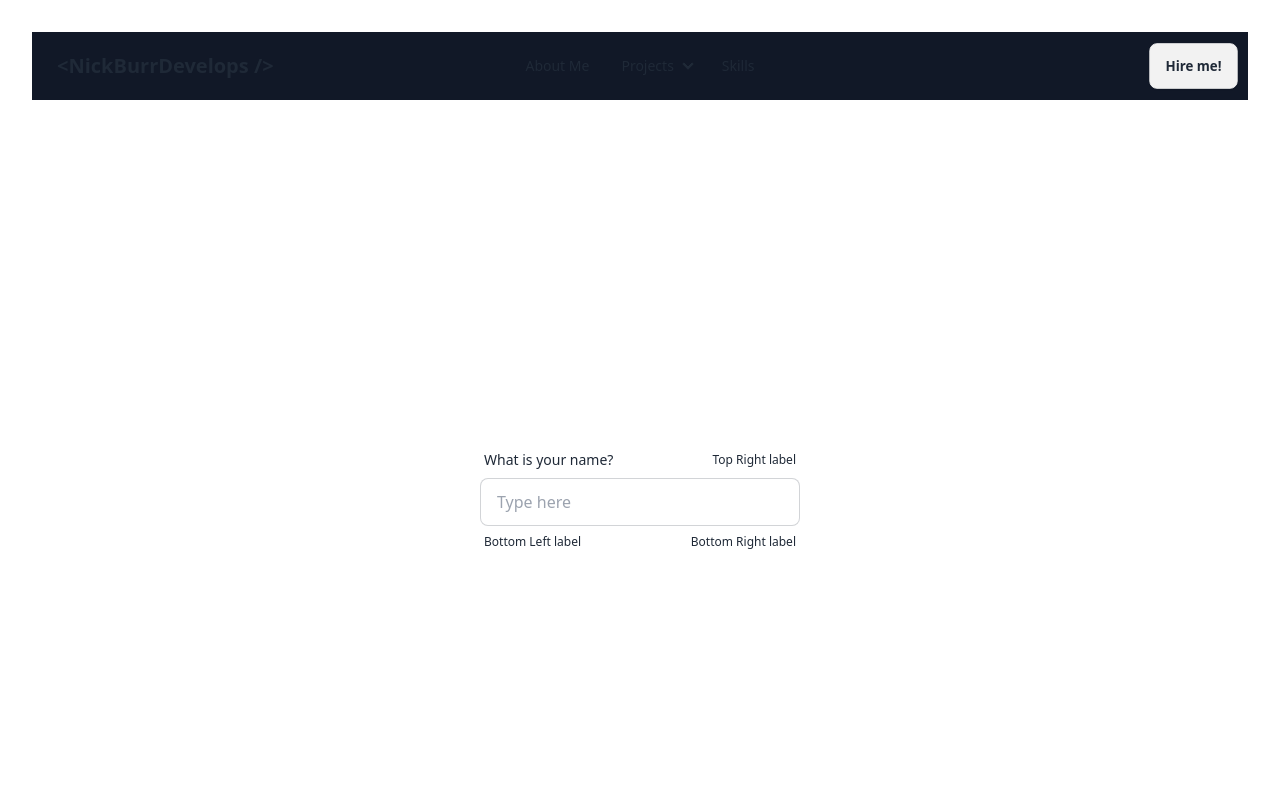
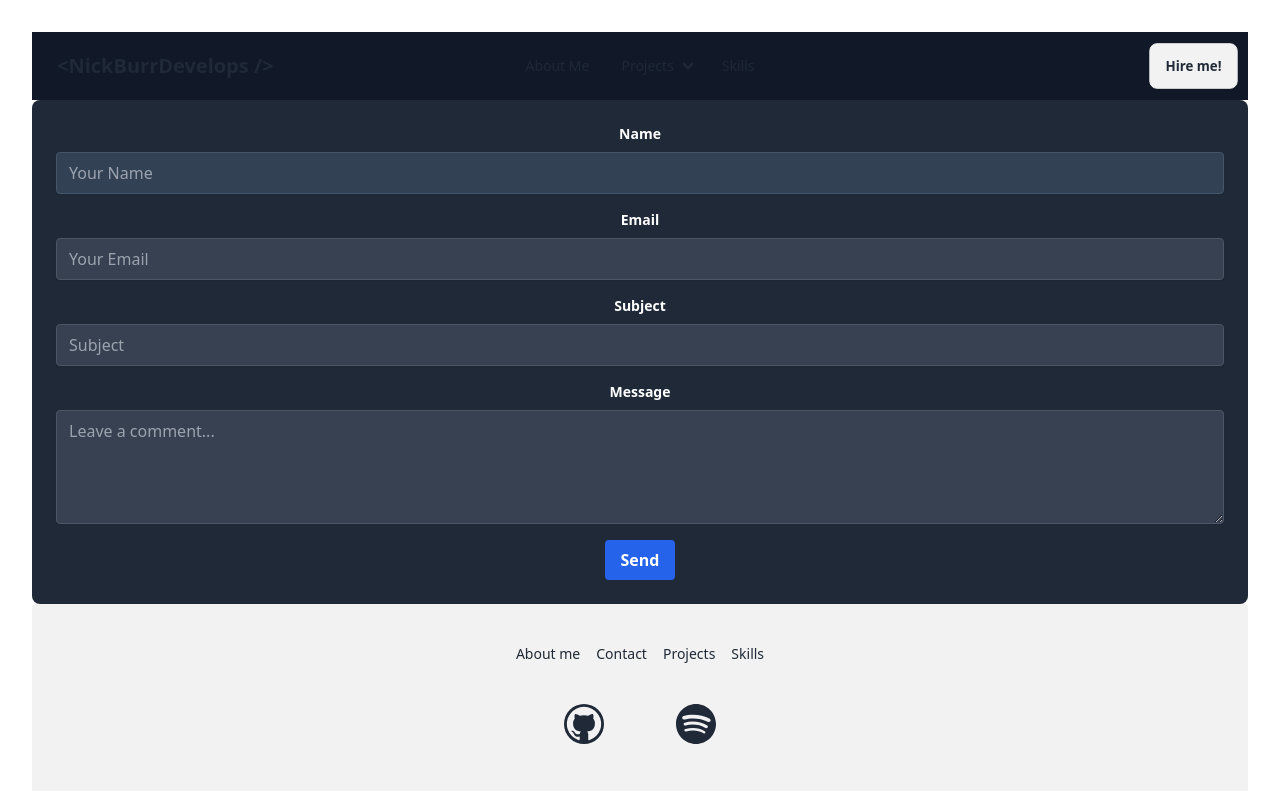
Before and after one commit to itsmenickfromschool/nickBurrDev, a React (Vite) app: page /contact in a window 1280 px wide. Shown: the top 791 px of the page. Built offline with nearby package versions, Linux system fonts and the light colour scheme; some icons are missing.

Commit message:
functioning email page added

```diff
--- a/package.json
+++ b/package.json
@@ -11,6 +11,7 @@
     "preview": "vite preview"
   },
   "dependencies": {
+    "@emailjs/browser": "^3.11.0",
     "react": "^18.2.0",
     "react-dom": "^18.2.0",
     "react-icons": "^4.12.0",
--- /dev/null
+++ b/src/components/Email.jsx
@@ -0,0 +1,88 @@
+import React, { useRef } from "react";
+import emailjs from "@emailjs/browser";
+
+export const Email = () => {
+  const form = useRef();
+  const emailRef = useRef();
+
+  const sendEmail = (e) => {
+    e.preventDefault();
+    if (
+      !emailRef.current.value.match(
+        /^[a-zA-Z0-9.!#$%&'*+\/=?^_`{|}~-]+@[a-zA-Z0-9-]+(?:\.[a-zA-Z0-9-]+)*$/
+      )
+    ) {
+      return;
+    }
+    emailjs
+      .sendForm(
+        "service_9cpzyb9",
+        "template_nzah22c",
+        form.current,
+        "w-b4xbd-B2lLdGQfl"
+      )
+      .then(
+        (result) => {
+          console.log(result.text);
+        },
+        (error) => {
+          console.log(error.text);
+        }
+      );
+  };
+
+  return (
+    <form
+      ref={form}
+      onSubmit={sendEmail}
+      className="bg-gray-800 p-6 rounded-lg space-y-4"
+    >
+      <div className="flex flex-col">
+        <label className="text-white text-sm font-bold mb-2">Name</label>
+        <input
+          type="text"
+          placeholder="Your Name"
+          name="name"
+          className="px-3 py-2 rounded shadow-sm border border-slate-600 text-slate-300 bg-slate-700 focus:ring-blue-500 focus:border-blue-500"
+        />
+      </div>
+
+      <div className="flex flex-col">
+        <label className="text-white text-sm font-bold mb-2">Email</label>
+        <input
+          ref={emailRef}
+          placeholder="Your Email"
+          type="email"
+          name="email"
+          className="px-3 py-2 rounded shadow-sm border border-gray-600 text-gray-300 bg-gray-700 focus:ring-blue-500 focus:border-blue-500"
+        />
+      </div>
+
+      <div className="flex flex-col">
+        <label className="text-white text-sm font-bold mb-2">Subject</label>
+        <input
+          type="text"
+          placeholder="Subject"
+          name="subject"
+          className="px-3 py-2 rounded shadow-sm border border-gray-600 text-gray-300 bg-gray-700 focus:ring-blue-500 focus:border-blue-500"
+        />
+      </div>
+
+      <div className="flex flex-col">
+        <label className="text-white text-sm font-bold mb-2">Message</label>
+        <textarea
+          name="message"
+          placeholder="Leave a comment..."
+          className="px-3 py-2 rounded shadow-sm border border-gray-600 text-gray-300 bg-gray-700 focus:ring-blue-500 focus:border-blue-500"
+          rows="4"
+        />
+      </div>
+
+      <input
+        type="submit"
+        value="Send"
+        className="bg-blue-600 text-white font-bold py-2 px-4 rounded hover:bg-blue-700 cursor-pointer self-end"
+      />
+    </form>
+  );
+};
--- a/src/pages/Contact.jsx
+++ b/src/pages/Contact.jsx
@@ -1,26 +1,11 @@
 import React from "react";
 import Footer from "../components/Footer";
 import Navbar from "../components/Navbar";
+import { Email } from "../components/Email";
 function Contact() {
   return (
     <div className="bg-dark">
-      <div className="w-full h-screen text-4xl flex items-center justify-center text-blue-500">
-        <div className="form-control w-full max-w-xs">
-          <label className="label">
-            <span className="label-text">What is your name?</span>
-            <span className="label-text-alt">Top Right label</span>
-          </label>
-          <input
-            type="text"
-            placeholder="Type here"
-            className="input input-bordered w-full max-w-xs"
-          />
-          <label className="label">
-            <span className="label-text-alt">Bottom Left label</span>
-            <span className="label-text-alt">Bottom Right label</span>
-          </label>
-        </div>
-      </div>
+      <Email />
     </div>
   );
 }
--- a/src/pages/Skills.jsx
+++ b/src/pages/Skills.jsx
@@ -47,16 +47,18 @@ function Skills() {
 
   return (
     <div className="">
-      <div className="w-full h-screen text-4xl flex items-center justify-center text-blue-500">
-        <div>Skills</div>
+      <div className="w-full h-screen text-4xl  flex items-center justify-center text-blue-500">
+        <div className="carousel bg-slate-400 carousel-vertical rounded-box h-96">
         {skills.map((item) => (
-          <div className="flex flex-col" key={item.skill}>
-            <div>
-              <h2>{item.skill}</h2>
+          <div className="carousel-item items-center justify-center" key={item.skill}>
+            <div className="m-20 flex flex-col justify-center items-center h-full">
+              <h2 className="mb-2">{item.skill}</h2>
               <item.Icon />
             </div>
           </div>
         ))}{" "}
+
+        </div>
       </div>
     </div>
   );
```
Also changed, not shown: 1 other file (tests, documents, lock files or other folders).
